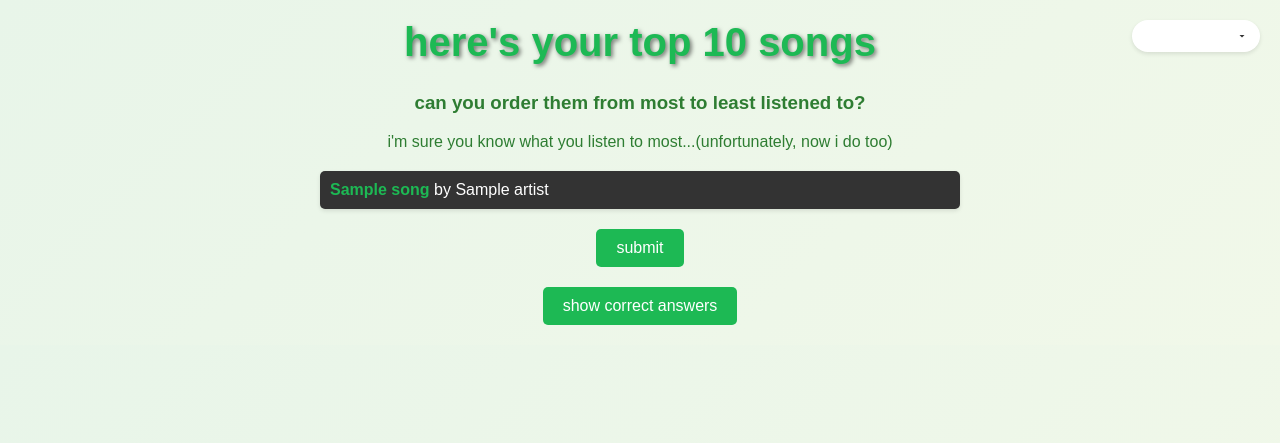
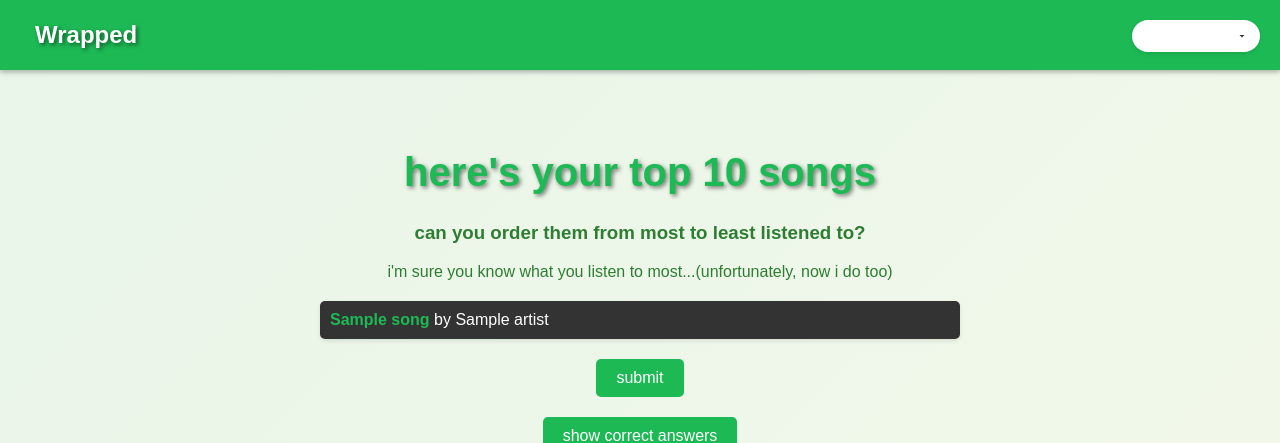
Before and after one commit to anushak016/SpotifyWrapped, a Django app: template wrappedSlides/templates/timeline_game.html in a window 1280 px wide. Shown: the top 443 px of the page. Run offline with Django 5.2, Linux system fonts and the light colour scheme; the template is opened without the code that fills it: most values are stand-ins (such as "Sample title", 1, 10 or a date in 2020).

Commit message:
Added the game

```diff
--- a/wrappedSlides/templates/timeline_game.html
+++ b/wrappedSlides/templates/timeline_game.html
@@ -88,7 +88,7 @@
         }
 
         h1 {
-            margin-top: 20px;
+            margin-top: 150px; /* Increased from 20px */
             color: #1db954;
             text-shadow: 2px 2px 4px rgba(0, 0, 0, 0.5);
             font-size: 2.5rem;
@@ -141,10 +141,60 @@
                 width: 90%;
             }
         }
+
+        #top-banner {
+            background-color: #1DB954;
+            color: white;
+            padding: 20px;
+            position: fixed;
+            display: flex;
+            justify-content: space-between;
+            align-items: center;
+            top: 0;
+            width: 100%;
+            box-shadow: 0 2px 5px rgba(0, 0, 0, 0.3);
+            z-index: 1000;
+            height: 70px;
+            box-sizing: border-box;
+        }
+
+        #top-banner h1 {
+            margin: 0;
+            margin-left: 15px;
+            font-size: 1.5em;
+            font-family: 'Metropolis', sans-serif;
+            font-weight: 700;
+            color: white;
+            transition: color 0.3s ease;
+        }
+
+        #top-banner a {
+            color: white;
+            text-decoration: none;
+        }
+
+        /* Dark mode styles */
+        .dark-mode #top-banner h1,
+        .dark-mode #top-banner h1 a {
+            color: black !important;
+        }
+
+        /* Christmas mode styles */
+        .christmas-mode #top-banner {
+            background-color: #c41e3a;
+        }
     </style>
     <title>here's your top 10 songs</title>
 </head>
 <body {% if current_theme == 'dark' %}class="dark-mode"{% elif current_theme == 'christmas' %}class="christmas-mode"{% endif %}>
+    <!-- Replace the existing Wrapped text/link div -->
+    <div id="top-banner">
+        <div class="d-flex align-items-center">
+            <h1><a href="{% url 'home' %}" style="text-decoration: none; color: white;">Wrapped</a></h1>
+        </div>
+    </div>
+
+    <!-- Theme selector -->
     <div class="theme-selector-container">
         <select id="theme-selector" onchange="changeTheme(this.value)">
             <option value="light" {% if current_theme == 'light' %}selected{% endif %}>Light Mode</option>
```
